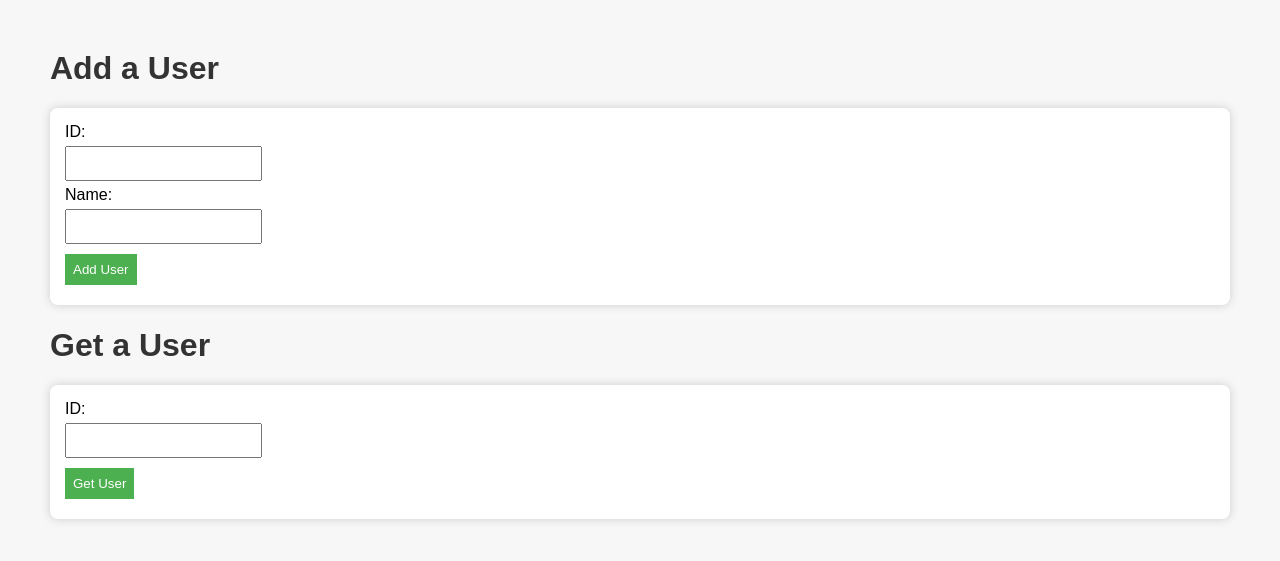
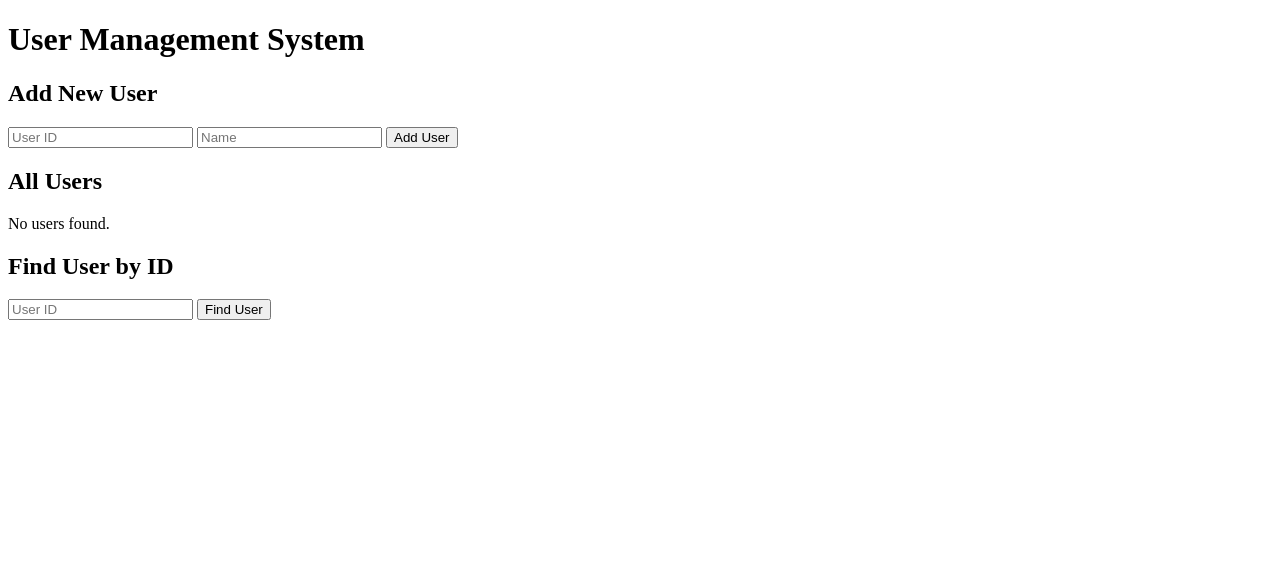
Before and after one commit to AnandamChattrapate/user-info-app, a Flask app: page / in a window 1280 px wide. Shown: the top 561 px of the page. Run offline with Flask 3, Linux system fonts and the light colour scheme; some libraries are stand-ins or nearby versions.

Commit message:
Update HTML for User Management System

```diff
--- a/templates/index.html
+++ b/templates/index.html
@@ -1,53 +1,33 @@
 <!DOCTYPE html>
-<html lang="en">
+<html>
 <head>
-    <meta charset="UTF-8">
-    <title>User App</title>
-    <style>
-        body {
-            font-family: Arial, sans-serif;
-            background-color: #f7f7f7;
-            margin: 50px;
-        }
-        h1 {
-            color: #333;
-        }
-        form {
-            margin-bottom: 20px;
-            padding: 15px;
-            background-color: #fff;
-            border-radius: 8px;
-            box-shadow: 0px 0px 10px #ccc;
-        }
-        input[type="text"], input[type="submit"] {
-            padding: 8px;
-            margin: 5px 0;
-        }
-        input[type="submit"] {
-            cursor: pointer;
-            background-color: #4CAF50;
-            color: white;
-            border: none;
-        }
-    </style>
+    <title>User Info App</title>
 </head>
 <body>
+    <h1>User Management System</h1>
 
-    <h1>Add a User</h1>
+    <h2>Add New User</h2>
     <form action="/add" method="POST">
-        <label for="id">ID:</label><br>
-        <input type="text" name="id" required><br>
-        <label for="name">Name:</label><br>
-        <input type="text" name="name" required><br>
-        <input type="submit" value="Add User">
+        <input type="number" name="id" placeholder="User ID" required>
+        <input type="text" name="name" placeholder="Name" required>
+        <button type="submit">Add User</button>
     </form>
 
-    <h1>Get a User</h1>
+    <h2>All Users</h2>
+    {% if users %}
+        <ul>
+        {% for user in users %}
+            <li>ID: {{ user[0] }} - Name: {{ user[1] }}</li>
+        {% endfor %}
+        </ul>
+    {% else %}
+        <p>No users found.</p>
+    {% endif %}
+
+    <h2>Find User by ID</h2>
     <form action="/user" method="GET">
-        <label for="id">ID:</label><br>
-        <input type="text" name="id" required><br>
-        <input type="submit" value="Get User">
+        <input type="number" name="id" placeholder="User ID" required>
+        <button type="submit">Find User</button>
     </form>
-
 </body>
 </html>
```
